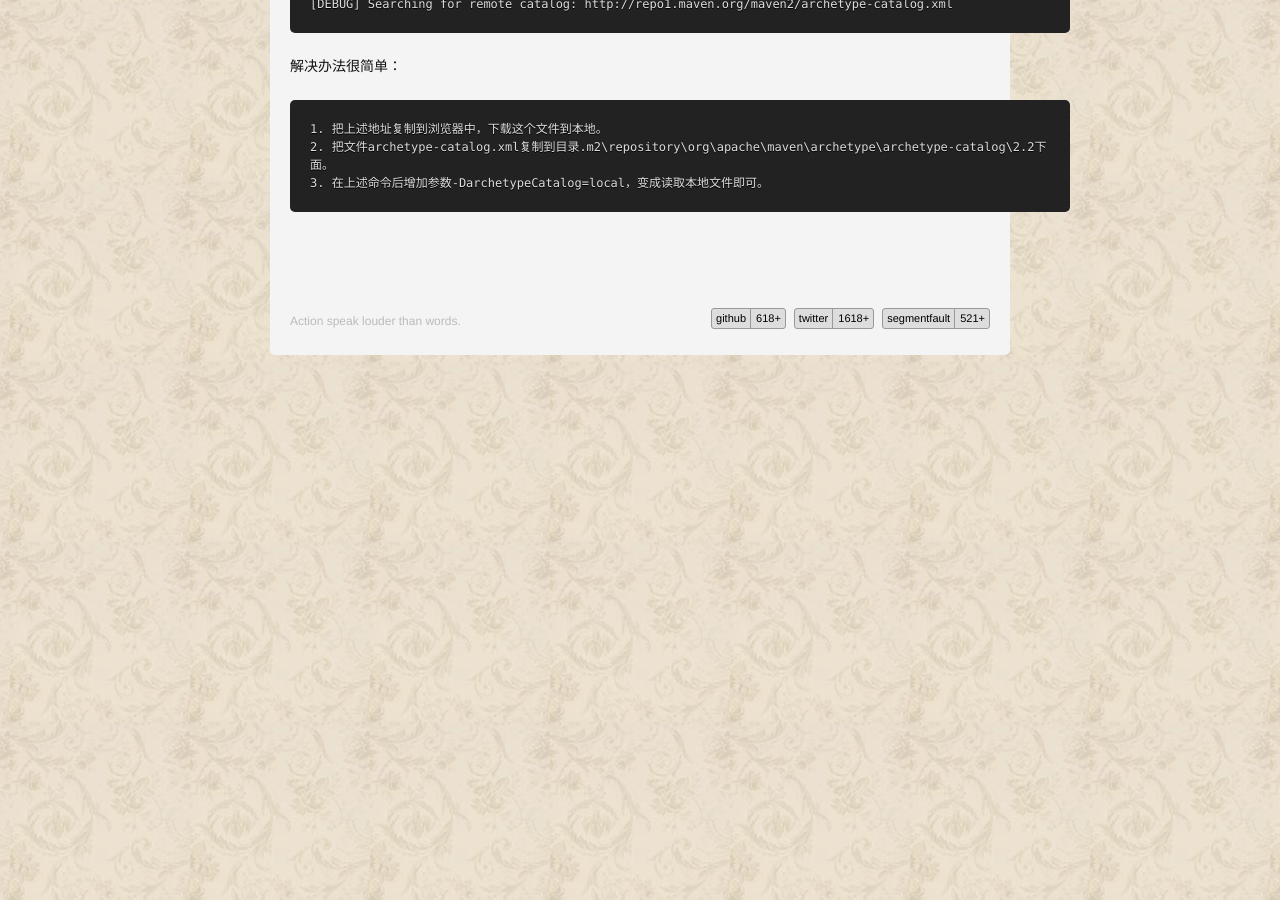
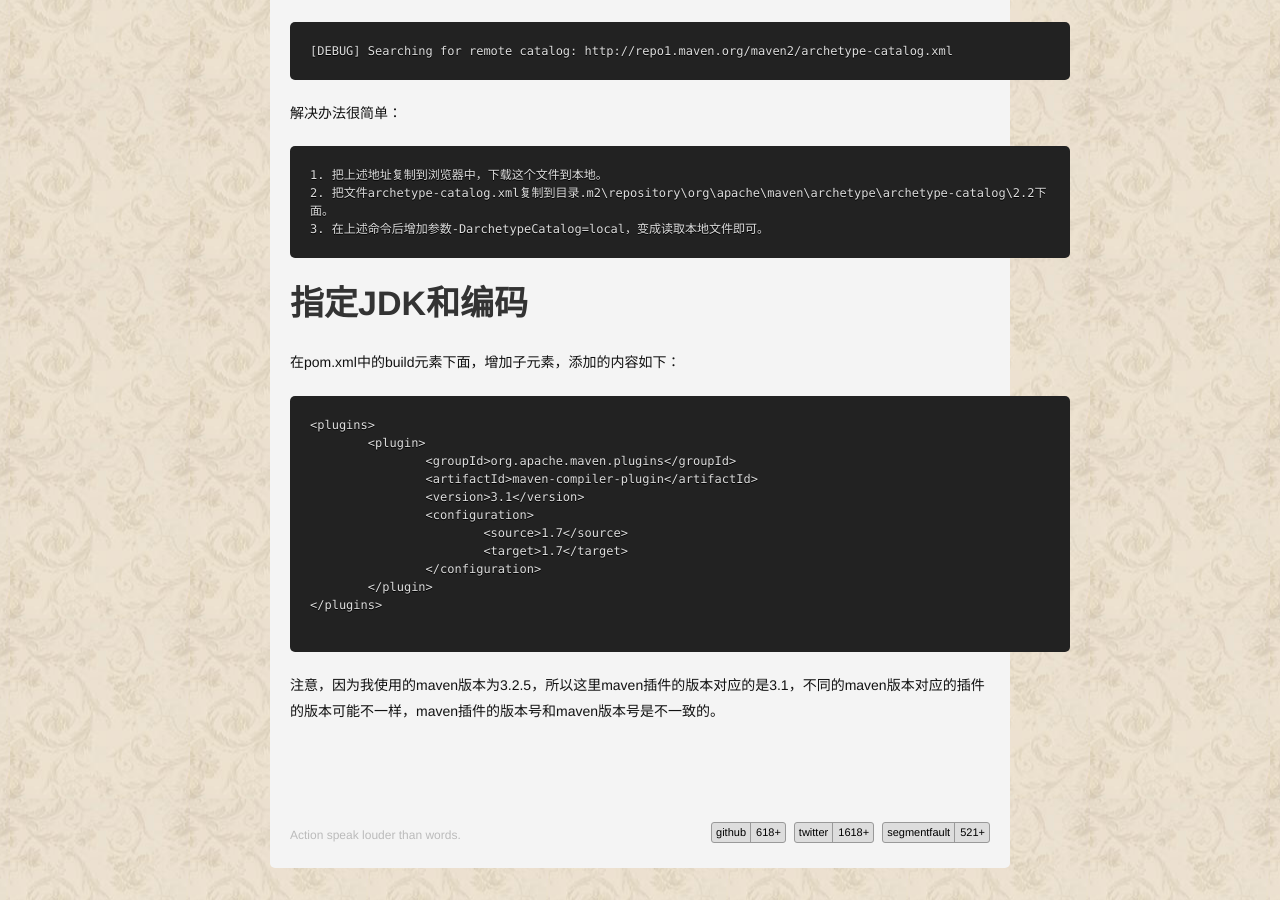
Before and after one commit to sdyz5210/sdyz5210.github.io, a Jekyll site: the page built from _posts/2015-7-6-maven-basic.md, in a window 1280 px wide and 900 px high, scrolled down 941 px. Built offline with Jekyll 4.4.1, drawn with Linux system fonts in a browser that asks for light colours; Markdown is read by kramdown in place of the engine named in the settings; comment, search, counter and statistics services are not loaded.

Commit message:
update maven的使用说明，增加指定jdk版本和编码的内容

````diff
--- a/_posts/2015-7-6-maven-basic.md
+++ b/_posts/2015-7-6-maven-basic.md
@@ -23,10 +23,13 @@ mvn archetype:generate -DgroupId=com.nova.dr -DartifactId=dr -DarchetypeArtifact
 
 java项目  `mvn eclipse:eclipse`
 web项目  `mvn eclipse:eclipse -Dwtpversion=2.0`
+
 wtp(Web Tools Platform)开发J2EE Web应用程序的工具集
 
 #问题
+
 ##Generating project in Batch mode
+
 我们在执行创建java web项目时，有时会比较顺利，有时走到该问题的阶段时就卡住了，无法继续进行。可以在执行创建命令时，增加 `-X`参数查看具体内容，如下：
 
 ```
@@ -46,3 +49,24 @@ mvn archetype:generate -DgroupId=com.nova.dr -DartifactId=dr -DarchetypeArtifact
 2. 把文件archetype-catalog.xml复制到目录.m2\repository\org\apache\maven\archetype\archetype-catalog\2.2下面。
 3. 在上述命令后增加参数-DarchetypeCatalog=local，变成读取本地文件即可。
 ```
+
+##指定JDK和编码
+
+在pom.xml中的build元素下面，增加子元素，添加的内容如下：
+
+```
+<plugins>
+	<plugin>
+		<groupId>org.apache.maven.plugins</groupId>
+		<artifactId>maven-compiler-plugin</artifactId>
+		<version>3.1</version>
+		<configuration>
+			<source>1.7</source>
+			<target>1.7</target>
+		</configuration>
+	</plugin>
+</plugins>
+
+```
+
+注意，因为我使用的maven版本为3.2.5，所以这里maven插件的版本对应的是3.1，不同的maven版本对应的插件的版本可能不一样，maven插件的版本号和maven版本号是不一致的。
````
